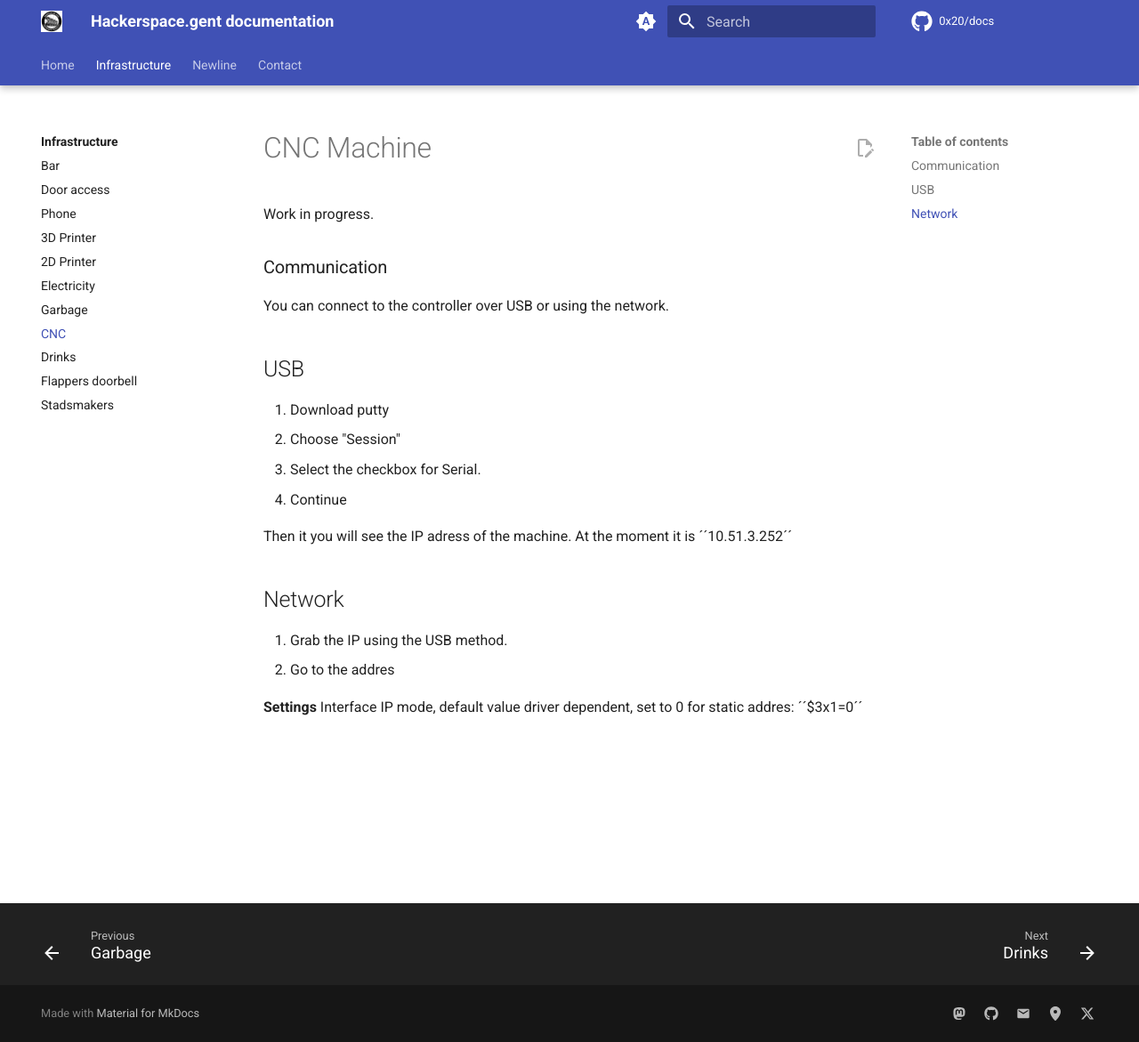
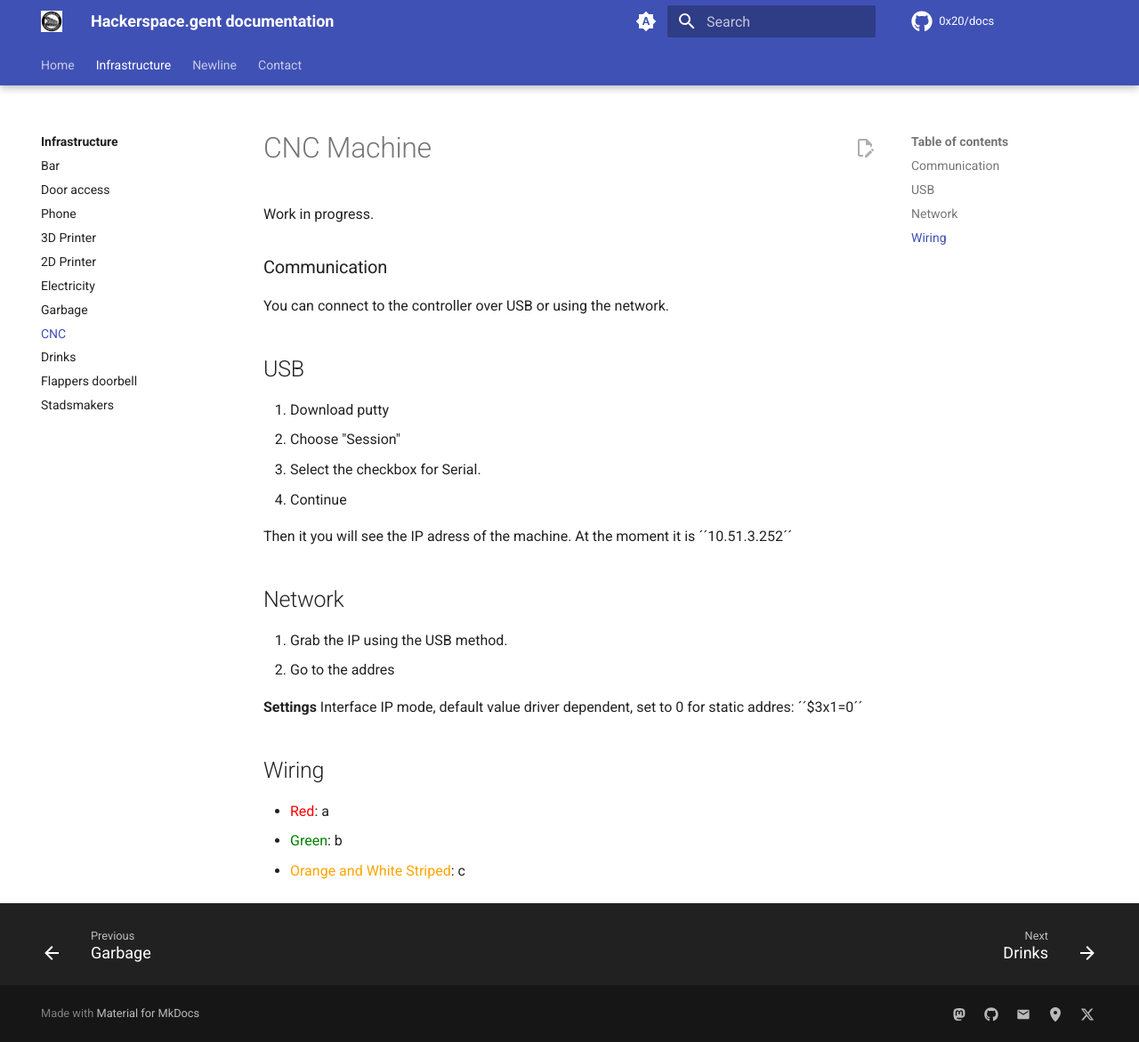
Before and after one commit to 0x20/docs, an MkDocs documentation site: the page built from docs/infra/cnc.md, in a window 1280 px wide and 1171 px high. Shown: the whole window at 89% size. Built offline with MkDocs 1.6.1 and Material for MkDocs 9.7.7, drawn with Linux system fonts in a browser that asks for light colours; comment, search, counter and statistics services are not loaded.

Commit message:
Update cnc.md

```diff
--- a/docs/infra/cnc.md
+++ b/docs/infra/cnc.md
@@ -22,3 +22,9 @@ Then it you will see the IP adress of the machine. At the moment it is ´´10.51
 
 **Settings**
 Interface IP mode, default value driver dependent, set to 0 for static addres: ´´$3x1=0´´
+
+
+## Wiring
+- <span style="color:red;">Red</span>: a
+- <span style="color:green;">Green</span>: b
+- <span style="color:orange;">Orange and White Striped</span>: c
```
